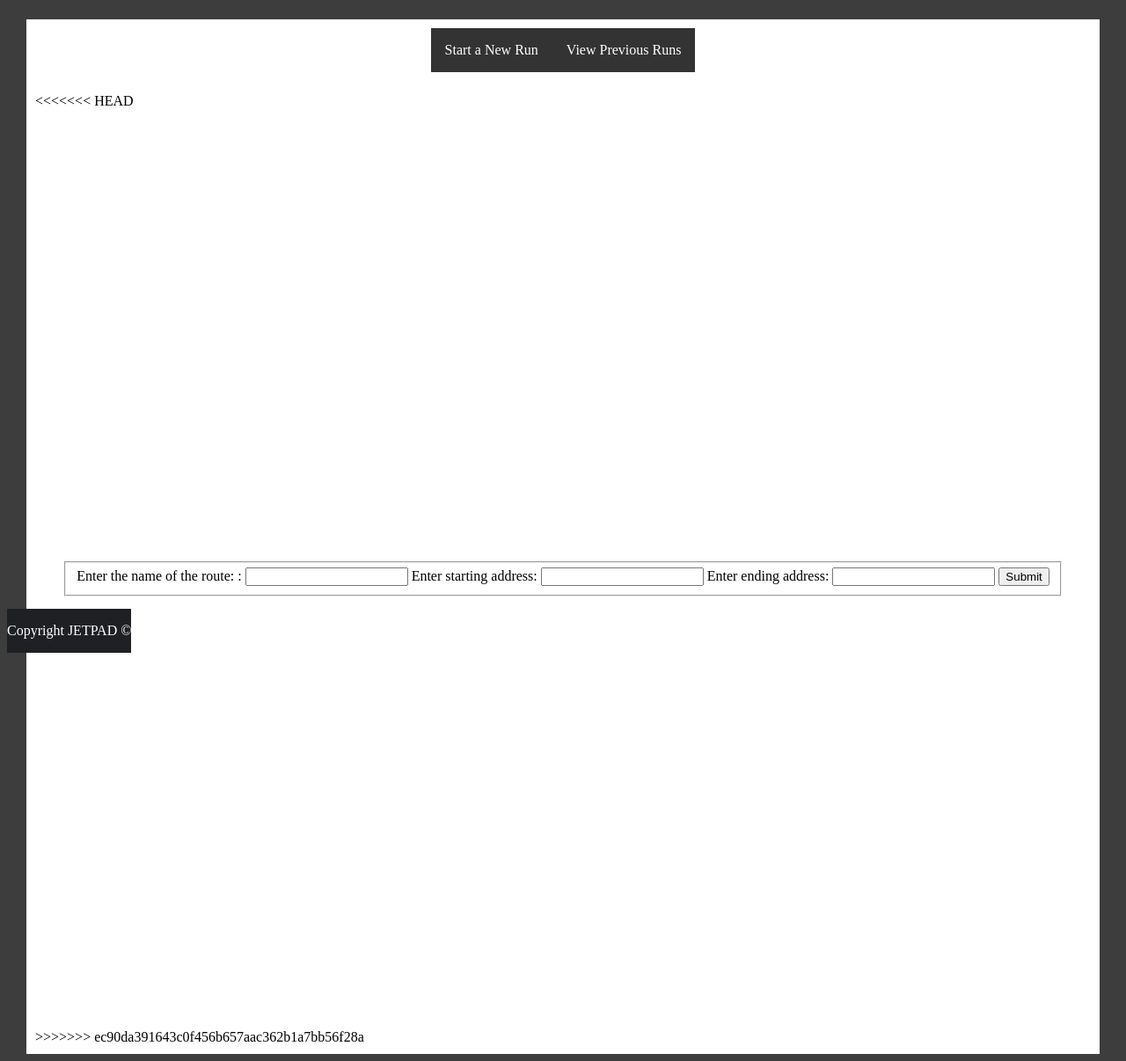
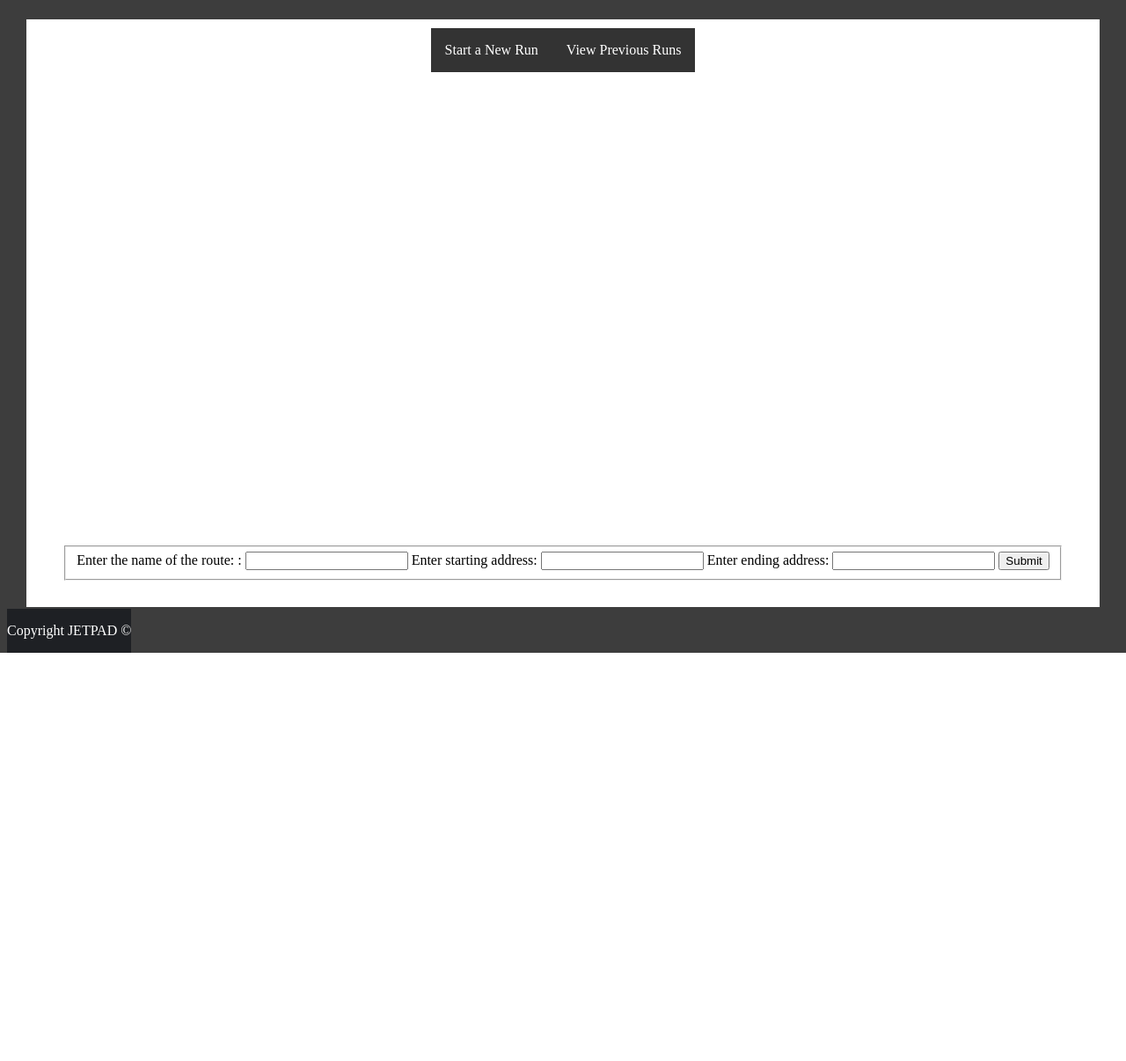
Before and after one commit to RedheadRights/CampusRun, a Django app: page / in a window 1280 px wide. Shown: the part 58-1264 px from the top of the page at 88% size. After the commit the page ends 800 px from the top, so only its background shows below. Run offline with Django 4.2, Linux system fonts and the light colour scheme.

Commit message:
Actually fixing index.html

```diff
--- a/CampusRun/mapIntegration/templates/mapIntegration/index.html
+++ b/CampusRun/mapIntegration/templates/mapIntegration/index.html
@@ -24,7 +24,6 @@
 			</div>
 		</div>
 		<div id="content2">
-<<<<<<< HEAD
 			<div class="grid">
                     <iframe
                         width="600"
@@ -47,18 +46,6 @@
                     <input type="submit" value="Submit">
                 </form>
             </div>
-=======
-			<div id="grid">
-				<iframe
-					width="600"
-					height="450"
-					style="border:0"
-					loading="lazy"
-					allowfullscreen
-				>
-				</iframe>
-			</div>
->>>>>>> ec90da391643c0f456b657aac362b1a7bb56f28a
 		</div>
 		<div id="footer">
 				<p>Copyright JETPAD &copy;</p>
```
